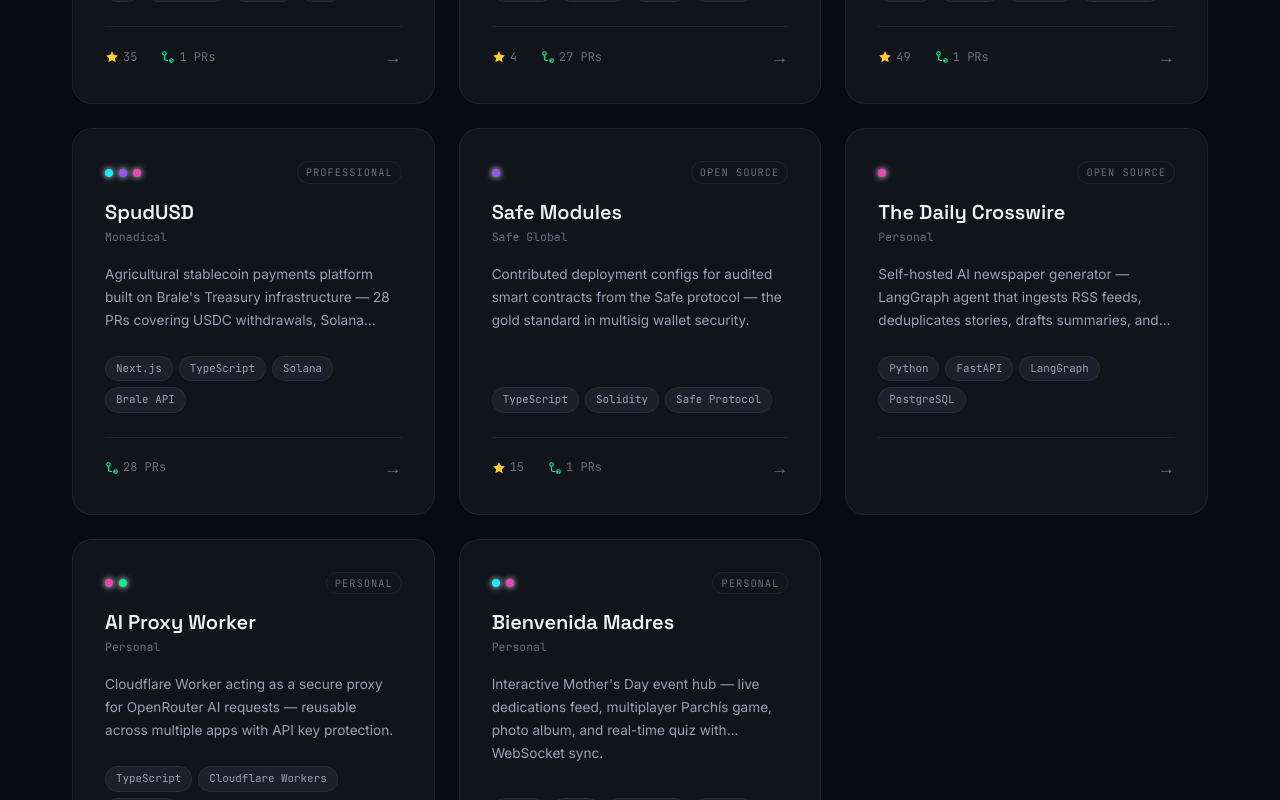
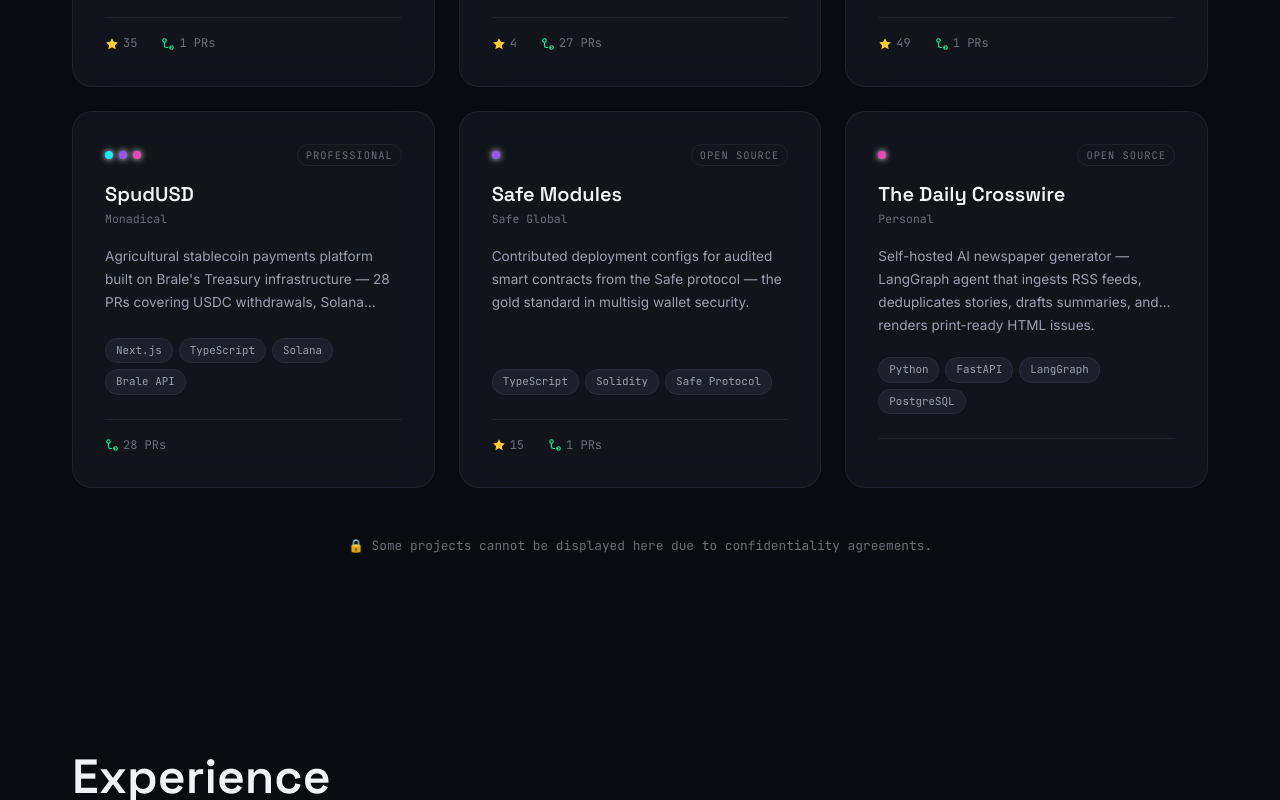
Before and after one commit to kevdevg/portfolio, a React (Vite) app: page / in a window 1280 px wide. Shown: the part 3720-4520 px from the top of the page. Built offline with nearby package versions, Linux system fonts and the light colour scheme.

Commit message:
feat: remove clickable links from project cards, remove AI Proxy & Bienvenida Madres, add confidentiality note

```diff
--- a/src/components/Projects/Projects.css
+++ b/src/components/Projects/Projects.css
@@ -169,16 +169,15 @@
   color: var(--neuron-devops);
 }
 
-.project-arrow {
-  margin-left: auto;
+/* ── Confidentiality note ── */
+
+.projects-confidentiality {
+  text-align: center;
+  font-family: var(--font-mono);
+  font-size: 0.8rem;
   color: var(--text-muted);
-  font-size: 1.1rem;
-  transition: all var(--duration-fast);
-}
-
-.project-card:hover .project-arrow {
-  color: var(--card-color);
-  transform: translateX(4px);
+  margin-top: var(--space-2xl);
+  opacity: 0.7;
 }
 
 /* Responsive */
--- a/src/components/Projects/Projects.jsx
+++ b/src/components/Projects/Projects.jsx
@@ -42,11 +42,8 @@
 
       <div className="project-grid">
         {filtered.map((project, i) => (
-          <a
+          <div
             key={project.id}
-            href={project.url}
-            target="_blank"
-            rel="noopener noreferrer"
             className={`project-card glass-card reveal ${isVisible ? 'visible' : ''}`}
             style={{
               transitionDelay: `${(i % 6) * 80 + 200}ms`,
@@ -99,11 +96,14 @@
                   {project.prs} PRs
                 </span>
               )}
-              <span className="project-arrow">→</span>
             </div>
-          </a>
+          </div>
         ))}
       </div>
+
+      <p className={`projects-confidentiality reveal ${isVisible ? 'visible' : ''} reveal-delay-2`}>
+        🔒 Some projects cannot be displayed here due to confidentiality agreements.
+      </p>
     </section>
   );
 }
--- a/src/data/projects.js
+++ b/src/data/projects.js
@@ -112,30 +112,6 @@
     type: 'Open Source',
     org: 'Personal',
   },
-  {
-    id: 'ai-proxy',
-    name: 'AI Proxy Worker',
-    description: 'Cloudflare Worker acting as a secure proxy for OpenRouter AI requests — reusable across multiple apps with API key protection.',
-    areas: ['backend', 'devops'],
-    tech: ['TypeScript', 'Cloudflare Workers', 'Wrangler'],
-    stars: 0,
-    prs: 0,
-    url: 'https://github.com/kevdevg/ai-proxy-worker',
-    type: 'Personal',
-    org: 'Personal',
-  },
-  {
-    id: 'bienvenida-madres',
-    name: 'Bienvenida Madres',
-    description: 'Interactive Mother\'s Day event hub — live dedications feed, multiplayer Parchís game, photo album, and real-time quiz with WebSocket sync.',
-    areas: ['frontend', 'backend'],
-    tech: ['React', 'Vite', 'WebSocket', 'SQLite', 'Node.js'],
-    stars: 0,
-    prs: 0,
-    url: 'https://github.com/kevdevg/bienvenida-madres',
-    type: 'Personal',
-    org: 'Personal',
-  },
 ];
 
 export const experience = [
```
